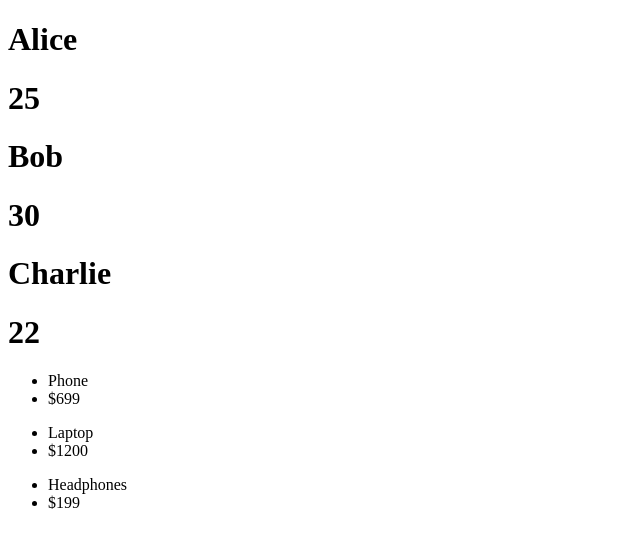
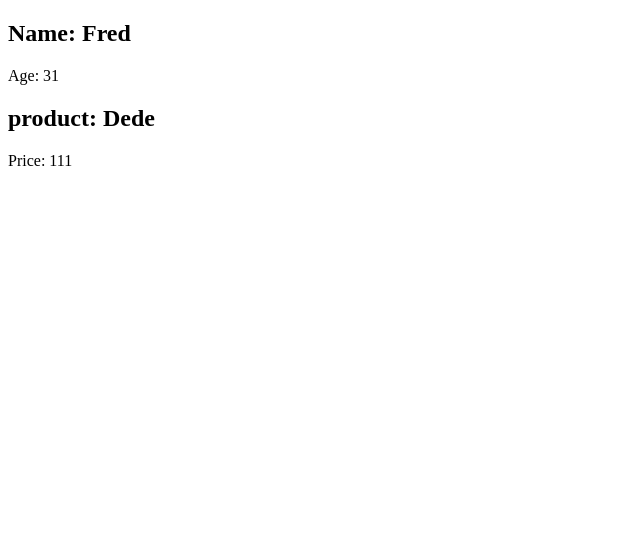
Before and after one commit to gloofys/react-practice, a React (Vite) app: page / in a window 1280 px wide. Shown: the top 548 px of the page, without its empty margins (0-640 px from the left). Built offline with nearby package versions, Linux system fonts and the light colour scheme.

Commit message:
Props practice

```diff
--- a/src/App.jsx
+++ b/src/App.jsx
@@ -1,13 +1,12 @@
 
-
-import UserList from "./components/UserList.jsx";
-import ProductList from "./components/ProductList.jsx";
+import Person from "./components/Person.jsx";
+import Product from "./components/Product.jsx";
 
 const App = () => {
  return(
     <div>
-        <UserList/>
-        <ProductList/>
+        <Person/>
+        <Product/>
     </div>
     );
 }
--- /dev/null
+++ b/src/components/Person.jsx
@@ -0,0 +1,16 @@
+import React from 'react'
+
+const Person = () => {
+    return <User name="Fred" age="31"/>
+};
+
+// eslint-disable-next-line react/prop-types
+const User = ({name, age}) => {
+    return (
+        <section>
+            <h2>Name: {name}</h2>
+            <p>Age: {age}</p>
+        </section>
+    )
+}
+export default Person
--- /dev/null
+++ b/src/components/Product.jsx
@@ -0,0 +1,15 @@
+import React from 'react'
+
+const Product = () => {
+    return <ProductInfo name="Dede" price="111"/>
+};
+
+const ProductInfo = ({name, price}) => {
+    return (
+        <section>
+            <h2>product: {name}</h2>
+            <p>Price: {price}</p>
+        </section>
+    )
+}
+export default Product
```
